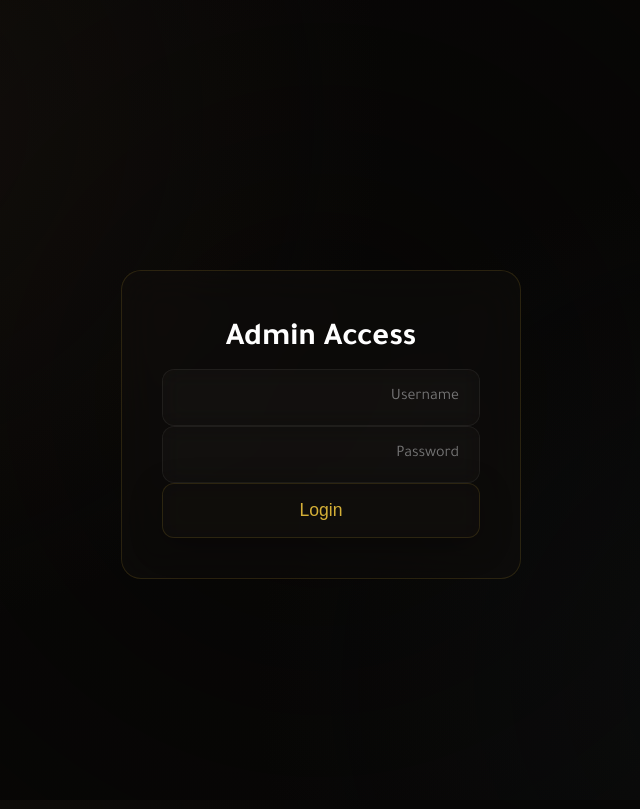
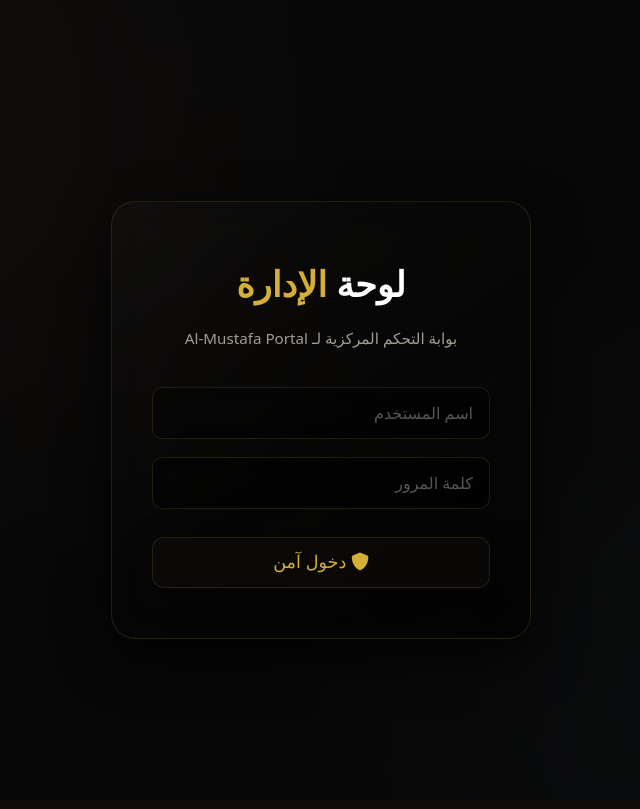
Before and after one commit to ms1996244-collab/alMUstafaP, a Flask app: page /login in a window 1280 px wide. Shown: the whole page, without its empty margins (319-959 px from the left). After the commit the page ends 639 px from the top, so only its background shows below. Run offline with Flask 3, Linux system fonts and the light colour scheme; data comes from the database, SQL or seed files in the repository.

Commit message:
Fix UI: Enhanced scaling and premium tech badges

```diff
--- a/templates/article_details.html
+++ b/templates/article_details.html
@@ -197,9 +197,7 @@
 
 <body class="details-page-modern">
 
-    <a href="https://wa.me/9647821800086" class="whatsapp-float" target="_blank">
-        <i class="fab fa-whatsapp"></i>
-    </a>
+
 
     <div class="article-container">
         <div style="display: flex; justify-content: space-between; align-items: center; margin-bottom: 40px;">
--- a/templates/project_details.html
+++ b/templates/project_details.html
@@ -27,9 +27,7 @@
 
 <body class="details-page-modern">
 
-    <a href="https://wa.me/9647821800086" class="whatsapp-float" target="_blank">
-        <i class="fab fa-whatsapp"></i>
-    </a>
+
 
     <header class="cinematic-hero">
         <div class="hero-glow"></div>
--- a/templates/shared/login.html
+++ b/templates/shared/login.html
@@ -3,21 +3,112 @@
 
 <head>
     <meta charset="UTF-8">
-    <title>Login | Al-Mustafa Programming</title>
+    <title>تسجيل الدخول | Al-Mustafa Programming</title>
     <link rel="stylesheet" href="{{ url_for('static', filename='css/style.css') }}">
+    <link rel="stylesheet" href="https://cdnjs.cloudflare.com/ajax/libs/font-awesome/6.0.0/css/all.min.css">
+    <style>
+        body.admin-login-body {
+            background-color: #07080a;
+            display: flex;
+            justify-content: center;
+            align-items: center;
+            height: 100vh;
+            margin: 0;
+            font-family: system-ui, -apple-system, sans-serif;
+        }
+
+        .premium-login-container {
+            background: linear-gradient(145deg, rgba(255, 255, 255, 0.02) 0%, rgba(0, 0, 0, 0.6) 100%);
+            border: 1px solid var(--glass-border);
+            padding: 50px 40px;
+            border-radius: 24px;
+            text-align: center;
+            width: 100%;
+            max-width: 420px;
+            box-shadow: 0 20px 50px rgba(0, 0, 0, 0.7);
+            backdrop-filter: blur(15px);
+        }
+
+        .premium-login-container h1 {
+            font-size: 2.2rem;
+            color: #fff;
+            margin-bottom: 10px;
+            font-weight: 700;
+        }
+
+        .premium-login-container p.subtitle {
+            color: var(--gray-text);
+            font-size: 0.95rem;
+            margin-bottom: 35px;
+        }
+
+        .premium-login-container h1 span {
+            color: var(--primary-gold);
+        }
+
+        .admin-form input {
+            width: 100%;
+            padding: 14px 16px;
+            margin-bottom: 18px;
+            background: rgba(0, 0, 0, 0.4);
+            border: 1px solid var(--glass-border);
+            color: #fff;
+            border-radius: 10px;
+            font-size: 1rem;
+            outline: none;
+            transition: 0.3s ease;
+            box-sizing: border-box;
+            text-align: right;
+        }
+
+        .admin-form input:focus {
+            border-color: var(--primary-gold);
+            box-shadow: 0 0 10px rgba(212, 175, 55, 0.15);
+        }
+
+        .admin-form input::placeholder {
+            color: #555;
+        }
+
+        .error-message-box {
+            background: rgba(220, 53, 69, 0.1);
+            border: 1px solid #dc3545;
+            color: #ff4a4a;
+            padding: 12px;
+            border-radius: 8px;
+            margin-bottom: 20px;
+            font-size: 0.9rem;
+            font-weight: bold;
+            display: flex;
+            align-items: center;
+            justify-content: center;
+            gap: 8px;
+        }
+    </style>
 </head>
 
-<body class="admin-page">
-    <div class="login-container">
-        <h1>Admin Access</h1>
+<body class="admin-page admin-login-body">
+    <div class="premium-login-container">
+        <h1>لوحة <span>الإدارة</span></h1>
+        <p class="subtitle">بوابة التحكم المركزية لـ Al-Mustafa Portal</p>
+
+        {% with messages = get_flashed_messages() %}
+        {% if messages %}
+        <div class="error-message-box">
+            <i class="fas fa-exclamation-circle"></i>
+            <span>{{ messages[0] }}</span>
+        </div>
+        {% endif %}
+        {% endwith %}
+
         <form action="{{ url_for('admin.login') }}" method="POST" class="admin-form">
-            <input type="text" name="username" placeholder="Username" required>
-            <input type="password" name="password" placeholder="Password" required>
-            <button type="submit" class="cta-button">Login</button>
+            <input type="text" name="username" placeholder="اسم المستخدم" required autocomplete="off">
+            <input type="password" name="password" placeholder="كلمة المرور" required>
+            <button type="submit" class="cta-button"
+                style="width: 100%; padding: 14px; font-size: 1.1rem; margin-top: 10px;">
+                <i class="fas fa-shield-alt"></i> دخول آمن
+            </button>
         </form>
-        {% with messages = get_flashed_messages() %}
-        {% if messages %}<p style="color: #ff4a4a; margin-top: 15px;">{{ messages[0] }}</p>{% endif %}
-        {% endwith %}
     </div>
 </body>
 
--- a/templates/tech/article_details.html
+++ b/templates/tech/article_details.html
@@ -164,9 +164,7 @@
 
 <body class="details-page-modern">
 
-    <a href="https://wa.me/9647821800086" class="whatsapp-float" target="_blank">
-        <i class="fab fa-whatsapp"></i>
-    </a>
+
 
     <div class="article-container">
         <div style="display: flex; justify-content: space-between; align-items: center; margin-bottom: 40px;">
--- a/templates/tech/project_details.html
+++ b/templates/tech/project_details.html
@@ -26,10 +26,6 @@
 </head>
 
 <body class="details-page-modern">
-
-    <a href="https://wa.me/9647821800086" class="whatsapp-float" target="_blank">
-        <i class="fab fa-whatsapp"></i>
-    </a>
 
     <header class="cinematic-hero">
         <div class="hero-glow"></div>
```
Also changed, not shown: templates/shared/contact.html (+76 -11 lines).
